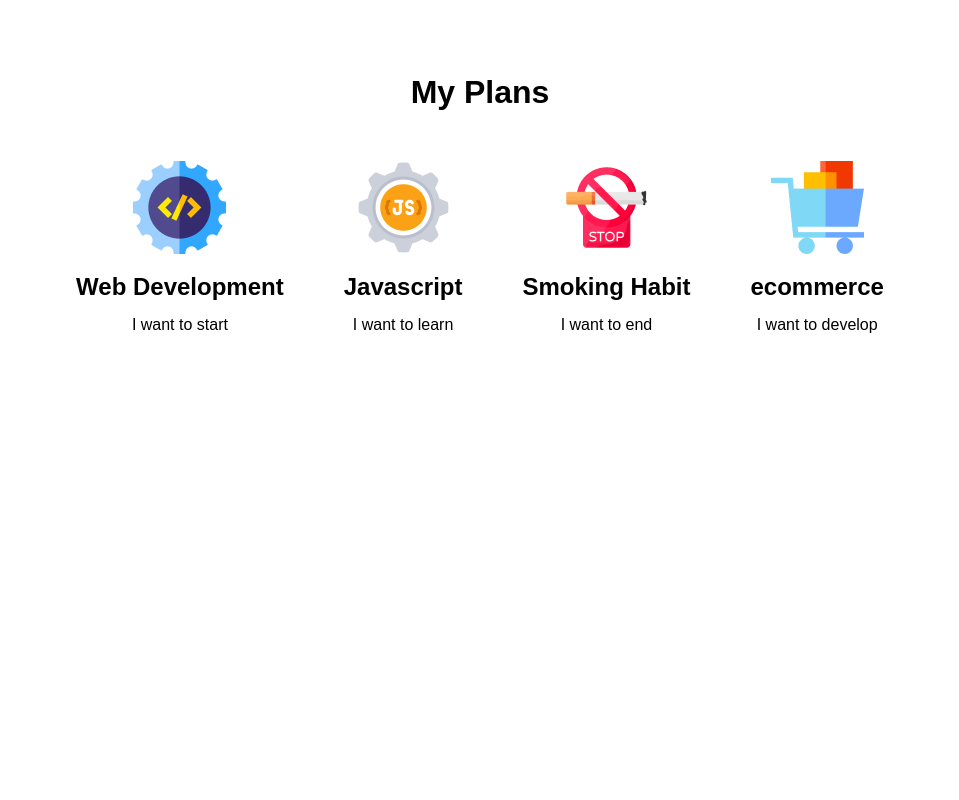
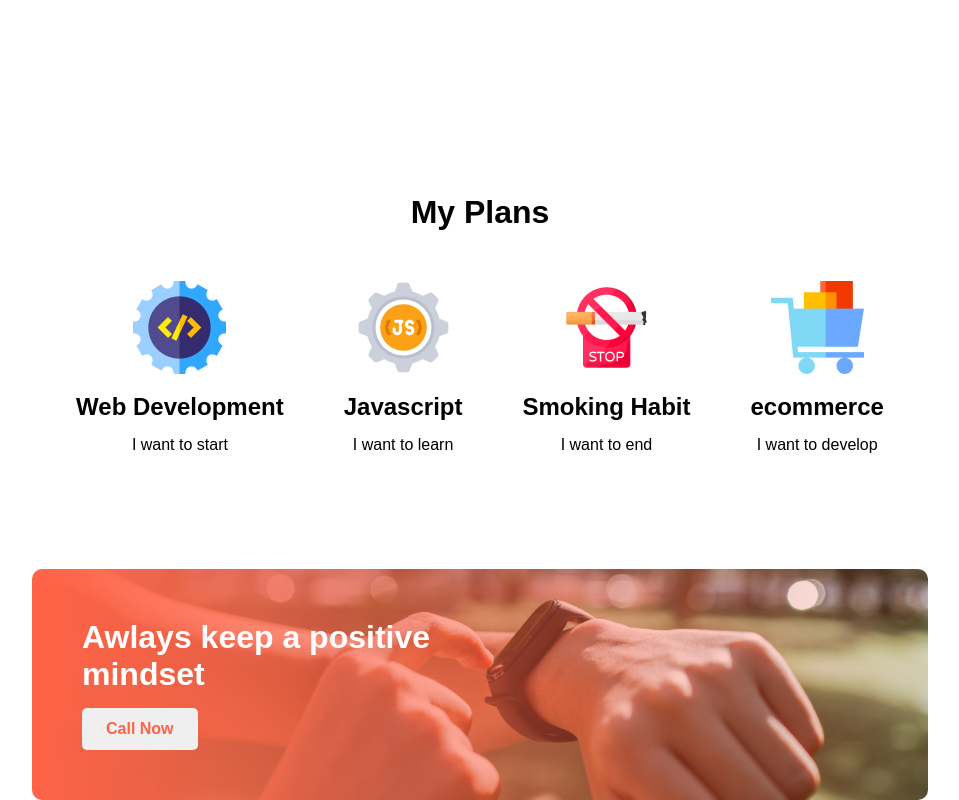
Before and after one commit to biswascom/assignment-1, a plain HTML site: page index.html in a window 1280 px wide. Shown: the part 1726-2526 px from the top of the page, without its empty margins (160-1119 px from the left). Before the commit the page ends 2275 px from the top, so only its background shows below. Drawn offline with Linux system fonts and the light colour scheme.

Commit message:
Positive Mindset Area

```diff
--- a/index.html
+++ b/index.html
@@ -77,6 +77,20 @@
             </div>
         </div>
     </div>
+
+    <!-- Positive Mindset Area -->
+
+    <div class="positive-mindset">
+        <div class="positive-mindset-container">
+            <h1>Awlays keep a positive <br>
+                mindset</h1>
+            <button class="btn-primary mindset-btn">Call Now</button>
+        </div>
+    </div>
+
+    <!-- Footer Area -->
+
+
 </body>
 
 </html>
--- a/style.css
+++ b/style.css
@@ -10,6 +10,8 @@
     padding: 12px 24px;
     font-weight: bold;
     font-size: 16px;
+    border: none;
+    border-radius: 5px;
 }
 
 .title {
@@ -28,6 +30,7 @@
 header {
     width: 100%;
     height: 100vh;
+    padding: 60px 0;
     background-image: url("images/banner/banner1.png");
     background-repeat: no-repeat;
     background-position: center;
@@ -42,7 +45,7 @@ header {
 }
 
 .single-flex {
-    margin-top: 180px;
+    margin-top: 150px;
 }
 
 .header-heading {
@@ -58,6 +61,8 @@ header {
 
 .header-btn {
     margin-left: 251px;
+    background-color: tomato;
+    color: white;
 }
 
 /* Main Area */
@@ -110,3 +115,30 @@ main {
 .plans img, h2, p {
     margin-bottom: 15px;
 }
+
+/* Positive Mindset Area */
+
+.positive-mindset {
+    width: 70%;
+    margin: -100px auto;
+    background-image: linear-gradient(to right, rgb(255, 99, 71), rgb(255, 99, 71, .1)), url("images/watch.png");
+    background-repeat: no-repeat;
+    background-position: center;
+    background-size: cover;
+    border-radius: 10px;
+}
+
+.positive-mindset-container {
+    padding: 50px;
+}
+
+.positive-mindset-container h1 {
+    margin-bottom: 15px;
+    color: white;
+}
+
+.mindset-btn {
+    color: tomato;
+}
+
+/* Footer Area */
```
